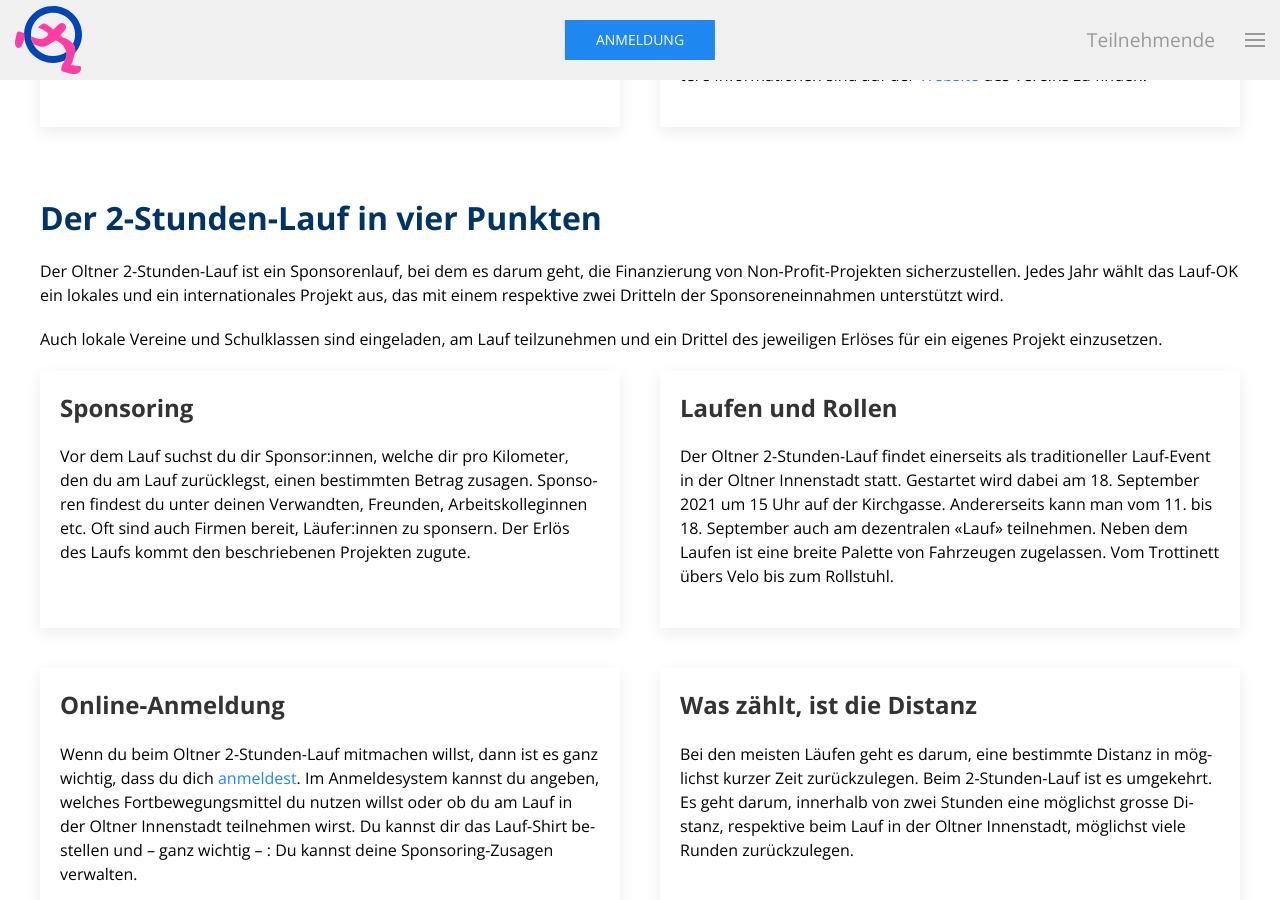
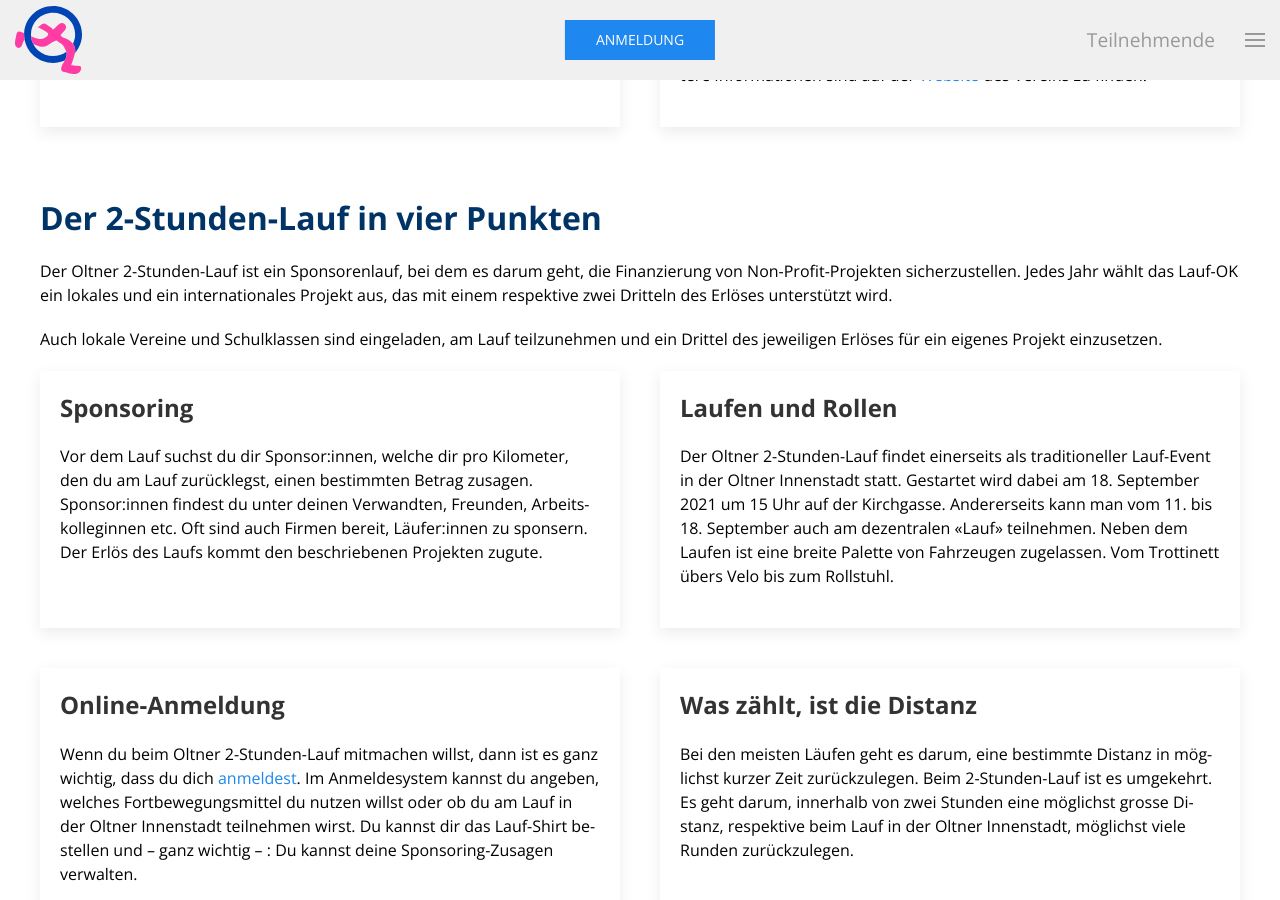
Before and after one commit to oltner-2-stunden-lauf/o2h-website, a Jekyll site: the page built from index.html, in a window 1280 px wide and 900 px high, scrolled down 2222 px. Built offline with Jekyll 4.4.1, drawn with Linux system fonts in a browser that asks for light colours; nearby versions of some CDN libraries; library files that are not in the unit come from our copies; some of the changed text lies outside the part shown.

Commit message:
gendering

```diff
--- a/_homepage_sections/handle-bar-notes.txt
+++ b/_homepage_sections/handle-bar-notes.txt
@@ -33,7 +33,7 @@
 <h3>Projekte 2020: Herzstiftung und Bildungsprojekt Haiti</h3>
 
 <p>Was gleich bleibt, ist unser Ziel: Möglichst viel Geld für die zwei
-offiziellen Laufprojekte zu sammeln. Indem du Sponsoren findest, die deinen Laufeinsatz
+offiziellen Laufprojekte zu sammeln. Indem du Sponsor:innen findest, die deinen Laufeinsatz
 mit einem Betrag pro Kilometer unterstützen, trägst du zum Erfolg des <a
 href="inter.de.html">Horyzon Bildungsprojektes in Haiti</a> und der Aktivitäten <a
 href="local.de.html">der Herzstiftung Olten</a> bei.</p>
```
Also changed, not shown: _homepage_sections/data.md (+2 -2 lines), _homepage_sections/downloads.md (+1 -1 lines), _homepage_sections/wie-geht-der-o2h.md (+2 -2 lines).
